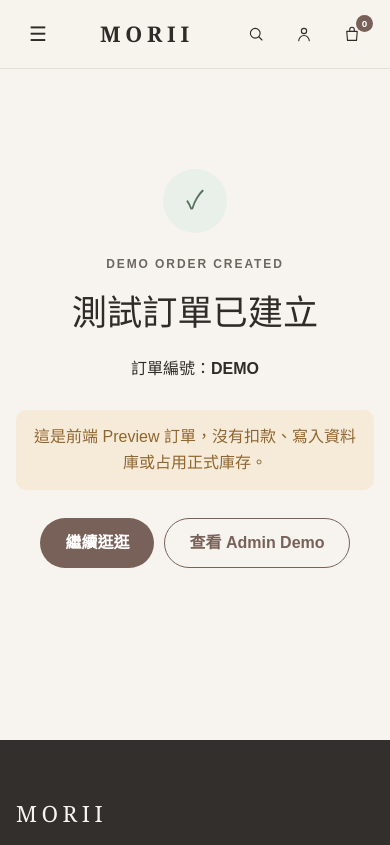
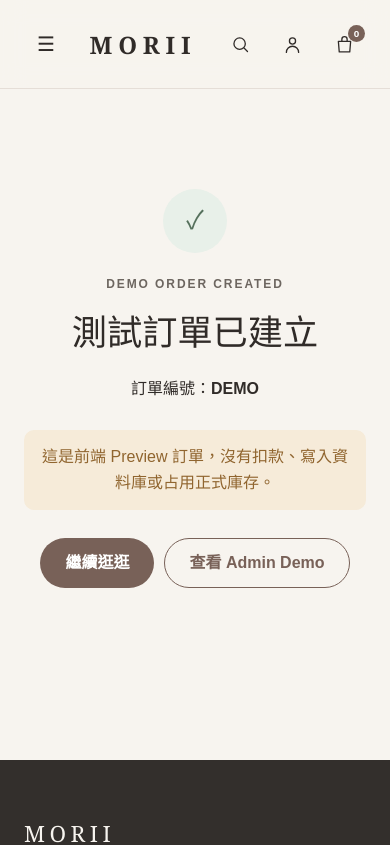
Before and after one commit to smartenginetw-oss/korean-selection-store, a Next.js app: page /checkout/result in a window 390 px wide. Shown: the top 845 px of the page. Built offline with nearby package versions, Linux system fonts and the light colour scheme.

Commit message:
fix: tune mobile storefront layout

```diff
--- a/src/app/globals.css
+++ b/src/app/globals.css
@@ -17,7 +17,7 @@ button:focus-visible, a:focus-visible, input:focus-visible, select:focus-visible
   outline-offset: 3px;
 }
 img { max-width: 100%; display: block; }
-.container { width: min(calc(100% - 32px), var(--max-width)); margin-inline: auto; }
+.container { width: min(calc(100% - 48px), var(--max-width)); margin-inline: auto; }
 .serif { font-family: Georgia, "Noto Serif TC", serif; }
 .eyebrow { letter-spacing: .16em; font-size: .75rem; font-weight: 700; text-transform: uppercase; color: var(--color-text-secondary); }
 .section { padding-block: 64px; }
--- a/src/components/store-header.module.css
+++ b/src/components/store-header.module.css
@@ -1,13 +1,13 @@
 .header { position: sticky; top: 0; z-index: 30; background: color-mix(in srgb, var(--color-background) 94%, transparent); backdrop-filter: blur(12px); border-bottom: 1px solid rgb(221 213 204 / 70%); }
-.inner { height: 68px; display: grid; grid-template-columns: 44px 1fr auto; align-items: center; gap: 12px; }
-.logo { font-size: 1.35rem; letter-spacing: .22em; font-weight: 600; }
+.inner { height: 88px; display: grid; grid-template-columns: 44px 1fr auto; align-items: center; gap: 12px; }
+.logo { font-size: 1.5rem; letter-spacing: .24em; font-weight: 600; }
 .logo { justify-self: center; }
 .desktopNav { display: none; }
-.actions { display: flex; align-items: center; gap: 4px; }
+.actions { display: flex; align-items: center; gap: 8px; }
 .iconLink, .menuButton { width: 44px; height: 44px; display: inline-flex; align-items: center; justify-content: center; border-radius: var(--radius-pill); color: var(--color-text-primary); transition: background-color 180ms ease, color 180ms ease, transform 180ms ease; }
 .iconLink:hover, .menuButton:hover { color: var(--color-primary); background: var(--color-surface-muted); }
 .iconLink:active, .menuButton:active { transform: scale(.96); }
-.iconLink svg { width: 18px; height: 18px; }
+.iconLink svg { width: 21px; height: 21px; }
 .menuButton { padding: 0; border: 0; background: transparent; font-size: 1.25rem; cursor: pointer; }
 .cart { position: relative; }
 .cart span { position: absolute; top: 3px; right: 1px; min-width: 17px; height: 17px; padding-inline: 4px; display: grid; place-items: center; border-radius: 50%; background: var(--color-primary); color: white; font-size: .62rem; line-height: 1; font-weight: 700; }
@@ -23,5 +23,7 @@
   .desktopNav a::after { content: ""; position: absolute; right: 0; bottom: 2px; left: 0; height: 1px; background: currentColor; transform: scaleX(0); transform-origin: right; transition: transform 180ms ease; }
   .desktopNav a:hover { color: var(--color-primary); }
   .desktopNav a:hover::after { transform: scaleX(1); transform-origin: left; }
-  .actions { justify-self: end; }
+  .actions { justify-self: end; gap: 4px; }
+  .logo { font-size: 1.35rem; letter-spacing: .22em; }
+  .iconLink svg { width: 18px; height: 18px; }
 }
```
Also changed, not shown: src/app/(store)/home.module.css (+6 -3 lines).
